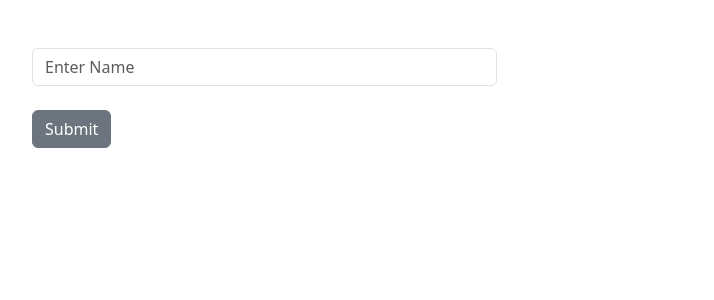
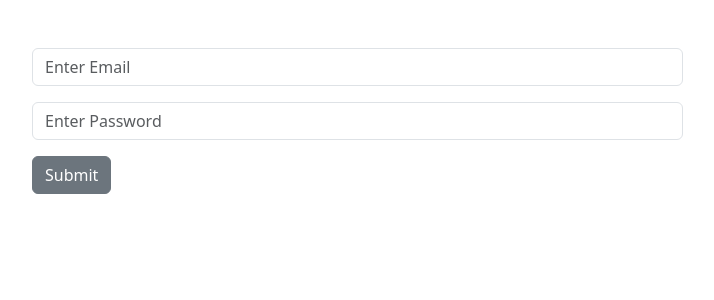
Before and after one commit to gskharmujai/react-basic-intermediate, a React (Vite) app: page / in a window 1280 px wide. Shown: the top 300 px of the page, without its empty margins (50-764 px from the left). Built offline with nearby package versions, Linux system fonts and the light colour scheme.

Commit message:
basic form validation using state

```diff
--- a/src/components/SampleForm.jsx
+++ b/src/components/SampleForm.jsx
@@ -1,26 +1,54 @@
-import { Fragment, useRef } from "react";
+import { Fragment, useState } from "react";
+import { checkEmail, checkPassword } from "../validators";
 
 export function SampleForm() {
-  const nameRef = useRef();
+
+  const [email, setEmail] = useState("");
+  const [password, setPassword] = useState("");
+
+  const [emailErrors, setEmailErrors] = useState([]);
+  const [passwordErrors, setPasswordErrors] = useState([]);
 
   function submitHandler(e) {
     e.preventDefault();
-    if (nameRef.current.value !== "") alert(nameRef.current.value);
+
+    const emailResults = checkEmail(email);
+    const passwordResults = checkPassword(password);
+
+    setEmailErrors(emailResults);
+    setPasswordErrors(passwordResults);
+
+    if(emailResults.length === 0 && passwordResults.length === 0) {
+      alert("Login success");
+    }
   }
 
   return (
     <form onSubmit={submitHandler}>
-      <div className="col-5">
+      <div className="col-7">
         <input
-          type="text"
-          className="form-control"
-          id="name"
-          ref={nameRef}
-          placeholder="Enter Name"
+          type="email"
+          className={`form-control ${emailErrors.length > 0 ? 'bg-danger-subtle' : ''}`}
+          id="email"
+          value={email}
+          placeholder="Enter Email"
+          onChange={e => setEmail(e.target.value)}
         />
-        <br />
-        <button className="btn btn-secondary">Submit</button>
+        {emailErrors.length > 0 && (<span className="text text-danger">{emailErrors.join(", ")}</span>)}
+
       </div>
+      <div className="col-7 mt-3">
+        <input
+          type="password"
+          className={`form-control ${passwordErrors.length > 0 ? 'bg-danger-subtle' : ''}`}
+          id="password"
+          value={password}
+          placeholder="Enter Password"
+          onChange={e => setPassword(e.target.value)}
+        />
+        {passwordErrors.length > 0 && (<span className="text text-danger">{passwordErrors.join(", ")}</span>)}
+      </div>
+      <button className="mt-3 btn btn-secondary">Submit</button>
     </form>
   );
 }
--- /dev/null
+++ b/src/validators.js
@@ -0,0 +1,33 @@
+export function checkEmail(email) {
+  const errors = []
+  if (email.length === 0) {
+    errors.push("Required")
+  }
+
+  if (!email.endsWith("@gkwebs.dev")) {
+    errors.push("Must end with @gkwebs.dev")
+  }
+
+  return errors
+}
+
+export function checkPassword(password) {
+  const errors = []
+  if (password.length < 10) {
+    errors.push("Password length should be more than 10 characters")
+  }
+
+  if (!password.match(/[a-z]/)) {
+    errors.push("Must include atleast 1 lowercase alphabet")
+  }
+
+  if (!password.match(/[A-Z]/)) {
+    errors.push("Must include atleast 1 uppercase alphabet")
+  }
+
+  if (!password.match(/[0-9]/)) {
+    errors.push("Must include atleast 1 number")
+  }
+
+  return errors
+}
```
